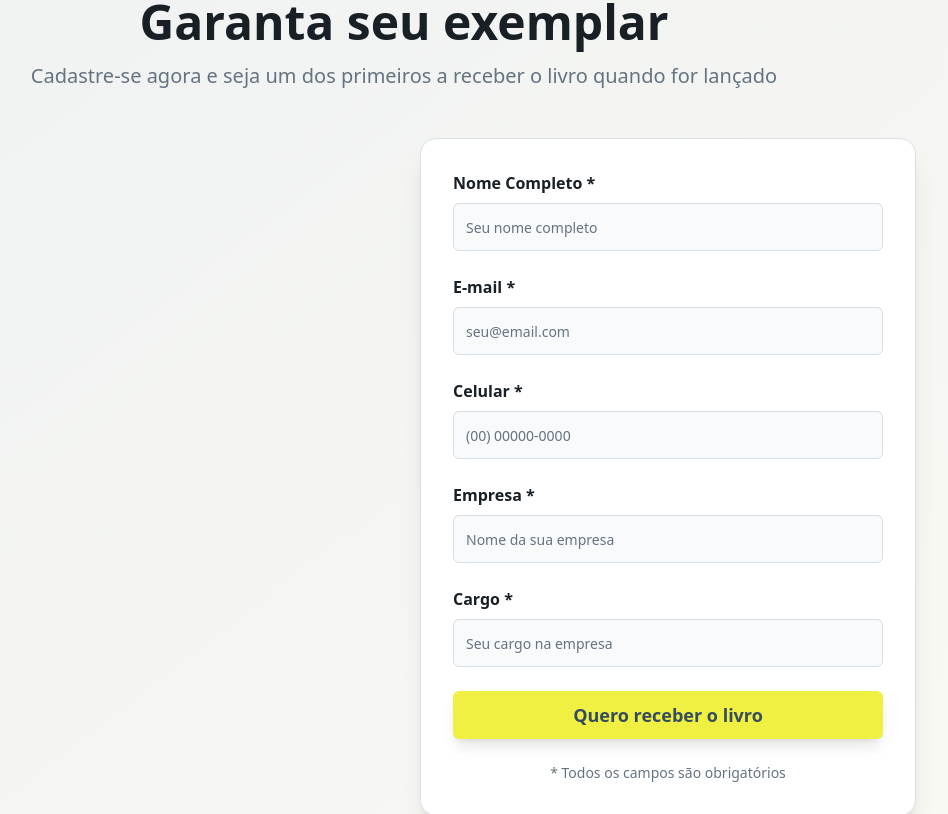
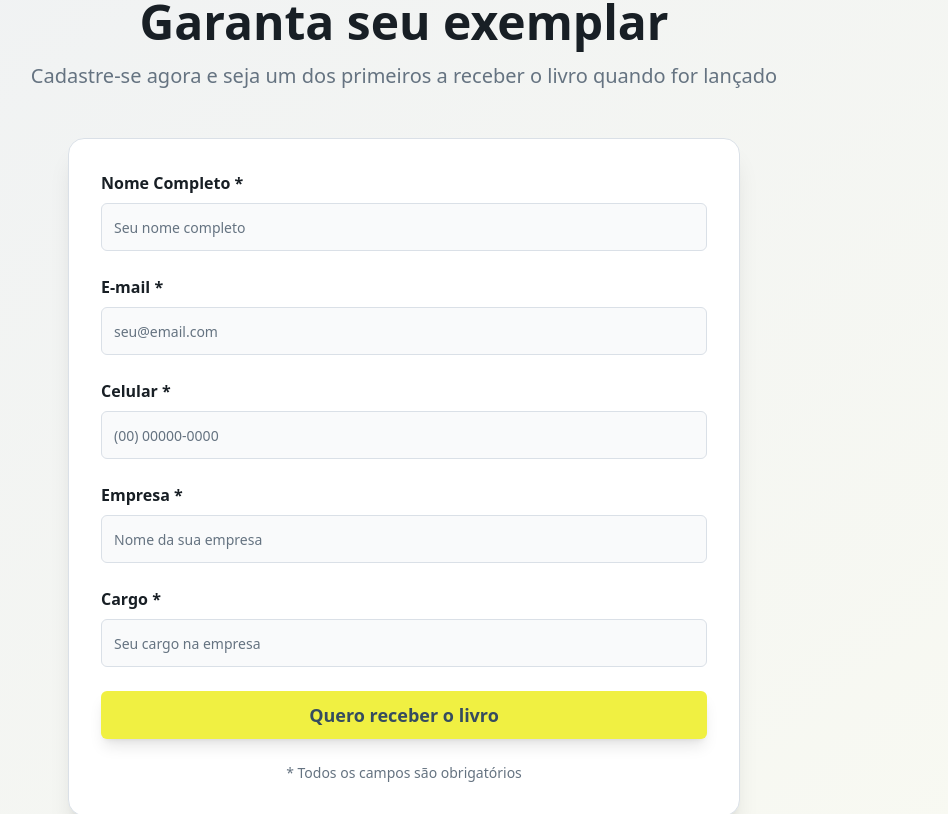
Before and after one commit to caldeiradealmeida/caldeira-growth, a React (Vite) app: page / in a window 1280 px wide. Shown: the part 2260-3074 px from the top of the page, without its empty margins (236-1184 px from the left). Built offline with nearby package versions, Linux system fonts and the light colour scheme; the HTML template or start-up script is replaced by a standard one.

Commit message:
Reverted to commit 789a76d80a9af52e0c3dc15f6ecaf1cd5e3fc9a4

```diff
--- a/src/components/RegistrationForm.tsx
+++ b/src/components/RegistrationForm.tsx
@@ -3,7 +3,6 @@ import { Button } from "@/components/ui/button";
 import { Input } from "@/components/ui/input";
 import { Label } from "@/components/ui/label";
 import { useToast } from "@/hooks/use-toast";
-import bookOnTable from "@/assets/book-on-table.png";
 
 
 
@@ -62,17 +61,7 @@ const RegistrationForm = () => {
             </p>
           </div>
 
-          <div className="grid lg:grid-cols-2 gap-8 items-center">
-            {/* Book Image */}
-            <div className="hidden lg:block animate-in fade-in slide-in-from-left duration-700">
-              <img
-                src={bookOnTable}
-                alt="Livro Cresça ou Desapareça sobre a mesa"
-                className="w-full h-auto rounded-2xl shadow-2xl"
-              />
-            </div>
-
-            {/* Registration Form */}
+          <div className="max-w-2xl mx-auto">
             <div className="bg-card border border-border rounded-2xl p-8 shadow-xl animate-in fade-in slide-in-from-bottom duration-700">
               <form onSubmit={handleSubmit} className="space-y-6">
                 <div className="space-y-2">
```
Also changed, not shown: src/assets/book-on-table.png (deleted).
